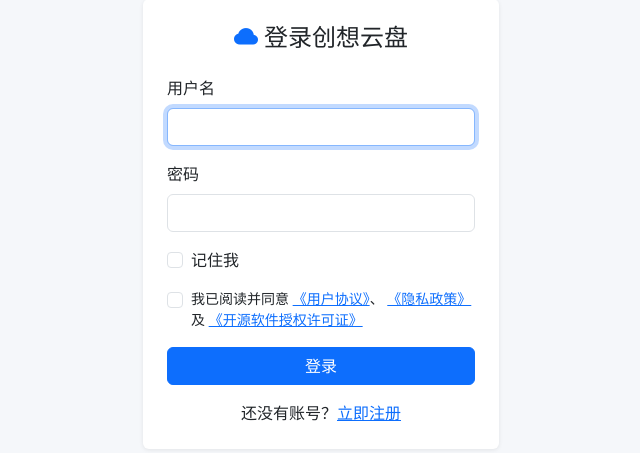
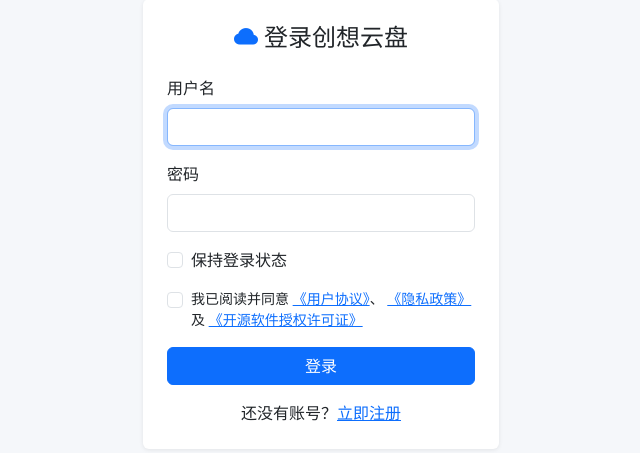
Before and after one commit to 239LAN/CX-Drive, a Flask app: page /login in a window 1280 px wide. Shown: the part 129-582 px from the top of the page, without its empty margins (319-959 px from the left). Run offline with Flask 3, Linux system fonts and the light colour scheme.

Commit message:
Add files via upload

```diff
--- a/app/templates/auth/login.html
+++ b/app/templates/auth/login.html
@@ -17,7 +17,7 @@
                     </div>
                     <div class="form-check mb-3">
                         <input class="form-check-input" type="checkbox" name="remember" id="remember">
-                        <label class="form-check-label" for="remember">记住我</label>
+                        <label class="form-check-label" for="remember">保持登录状态</label>
                     </div>
                     <div class="form-check mb-3">
                         <input class="form-check-input" type="checkbox" name="agree" id="agree" required>
```
